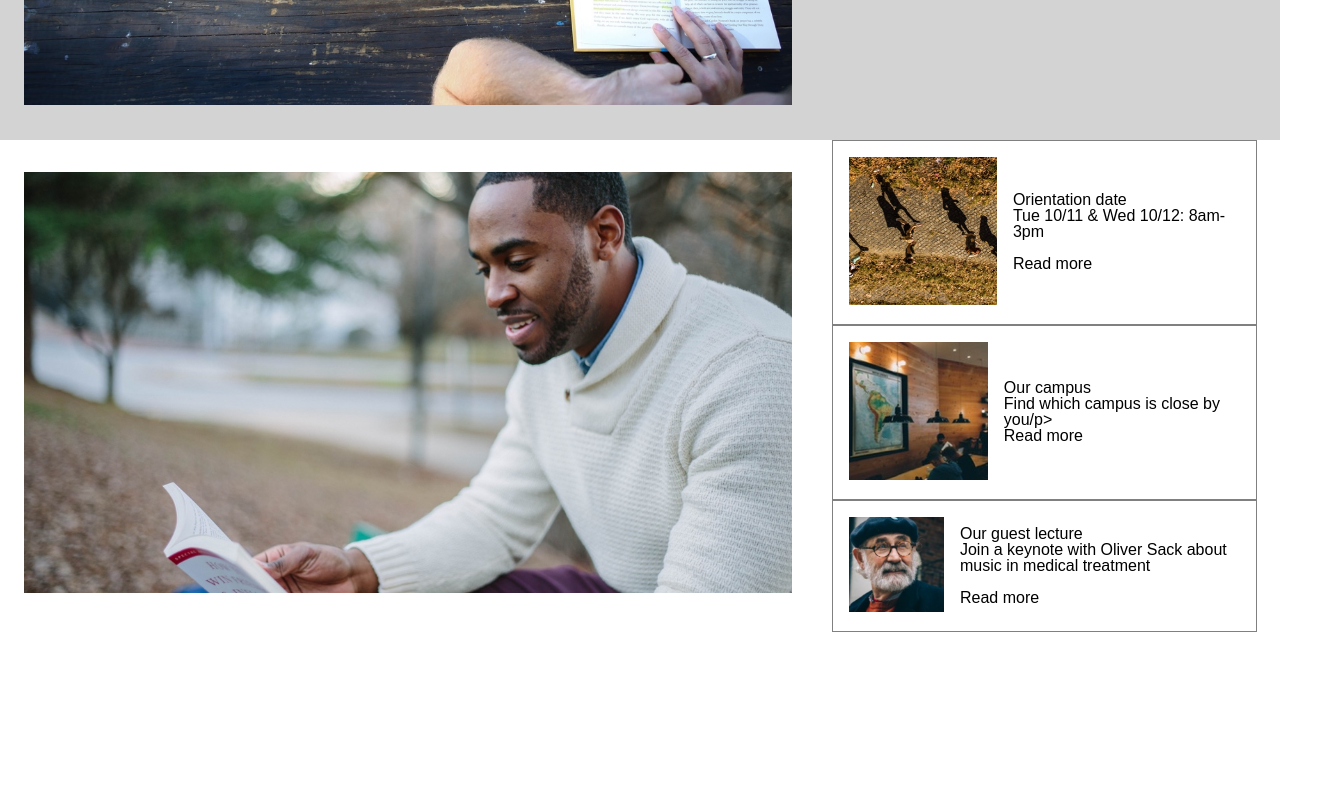
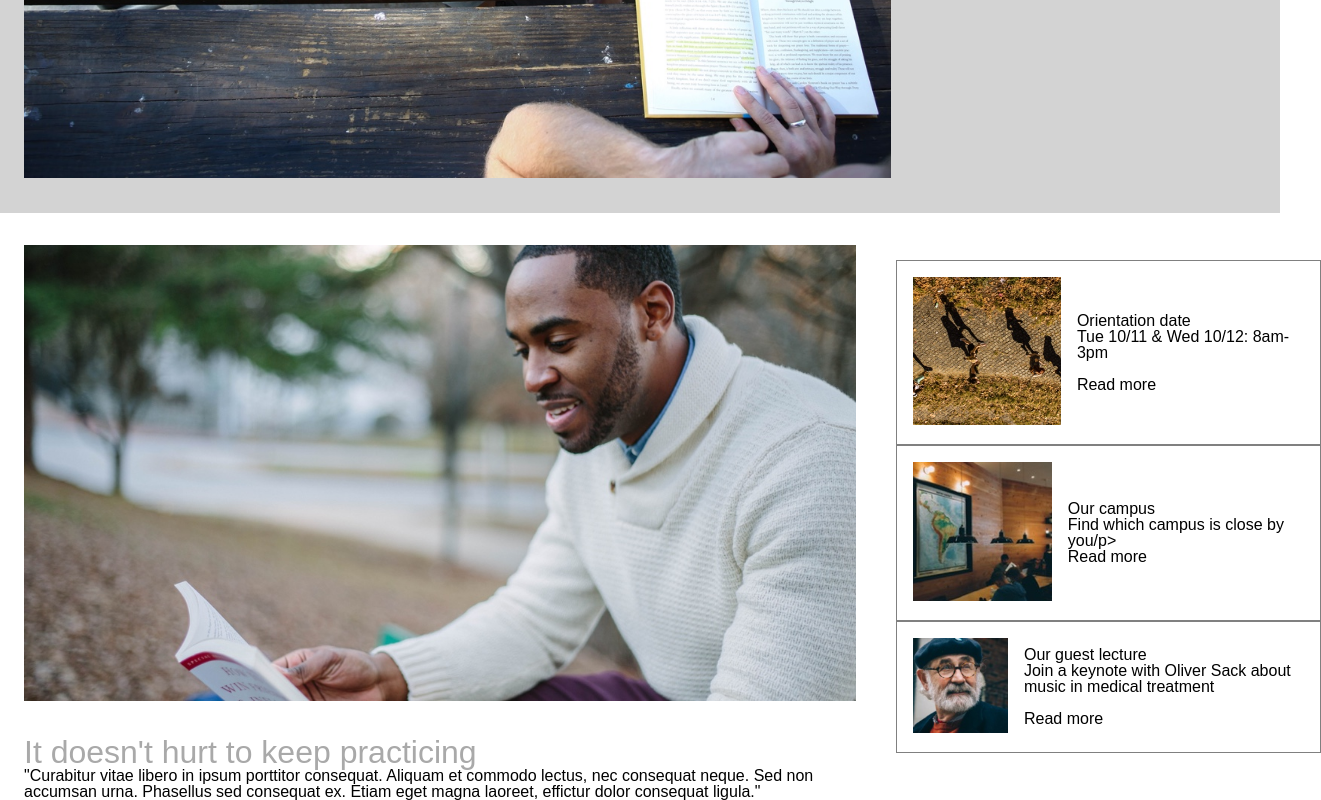
Before and after one commit to thill1982/capstone-colmar-academy, a plain HTML site: page index.html in a window 1280 px wide. Shown: the part 559-1359 px from the top of the page, 1321 px wide, since content can reach past the window. Before the commit the page ends 1191 px from the top, so only its background shows below. Drawn offline with Linux system fonts and the light colour scheme.

Commit message:
Minor tweaks to second banner

```diff
--- a/index.html
+++ b/index.html
@@ -38,9 +38,13 @@
       </div>
     </div>
     <div class="banner-container-2">
+      <div class="banner-container-content-2">
       <div class="banner-container-image">
         <img src="./resources/images/information-main.jpg" alt="">
       </div>
+      <h1>It doesn't hurt to keep practicing</h1>
+      <p>"Curabitur vitae libero in ipsum porttitor consequat. Aliquam et commodo lectus, nec consequat neque. Sed non accumsan urna. Phasellus sed consequat ex. Etiam eget magna laoreet, effictur dolor consequat ligula."</p>
+    </div>
       <div class="banner-container-content">
         <div class="side-story-container">
           <div class="side-story-container-image">
--- a/resources/css/style.css
+++ b/resources/css/style.css
@@ -22,6 +22,11 @@ body {
 
 }
 
+h1 {
+  font-size: 2rem;
+  color: darkgray;
+}
+
 .logo {
   display: flex;
   align-items: center;
@@ -42,11 +47,12 @@ body {
 .banner-container {
   display: flex;
   background-color: lightgray;
+
 }
 
 .banner-container-image {
-  padding: 2rem 1.5rem;
-  width: 60%;
+  padding: 2rem 1.5rem 2rem 1.5rem;
+  min-width: 60%;
  }
 
 .banner-container-image img {
@@ -71,6 +77,7 @@ body {
   text-align: center;
   padding: 0.5rem 0;
   width: 100%;
+  color: white;
 }
 
 /*banner section 2 with side stories*/
@@ -78,6 +85,22 @@ body {
 .banner-container-2 {
   display: flex;
   background-color: white;
+
+}
+
+.banner-container-content-2 {
+  display: flex;
+  flex-direction: column;
+  justify-content: center;
+
+}
+
+.banner-container-content-2 h1 {
+  padding-left: 1.5rem;
+}
+
+.banner-container-content-2 p {
+  padding-left: 1.5rem;
 }
 
 .side-story-container-image {
@@ -91,7 +114,8 @@ body {
 
 .side-story-container {
   display:flex;
-  width: 26.4375rem;
+  min-width: 26.4375rem;
+  justify-content: flex-start;
   align-items: center;
   border: 1px solid gray;
 }
```
